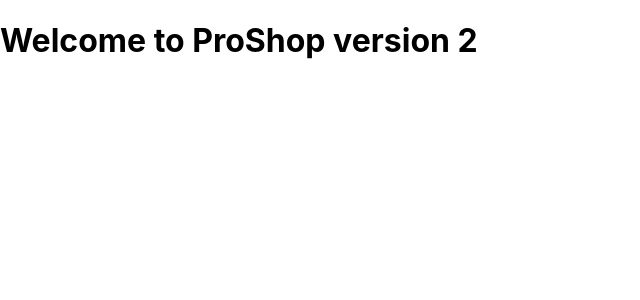
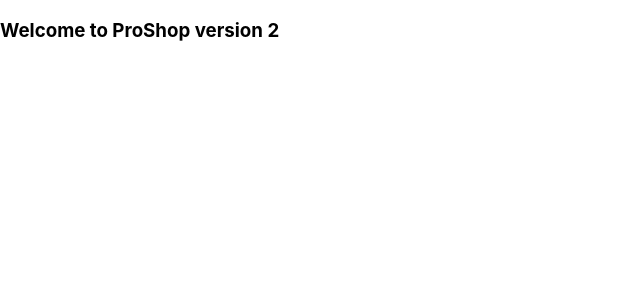
Before and after one commit to kike-Pinto/profshop-v2, a React (Create React App) app in the folder frontend/: page / in a window 1280 px wide. Shown: the top 300 px of the page, without its empty margins (0-640 px from the left). Built offline with nearby package versions, Linux system fonts and the light colour scheme.

Commit message:
second commit

```diff
--- a/frontend/src/App.js
+++ b/frontend/src/App.js
@@ -1,7 +1,7 @@
 import React from 'react'
 
 const App = () => {
-  return <h1>Welcome to ProShop version 2</h1>
+  return <h3>Welcome to ProShop version 2</h3>
 }
 
 export default App
```
